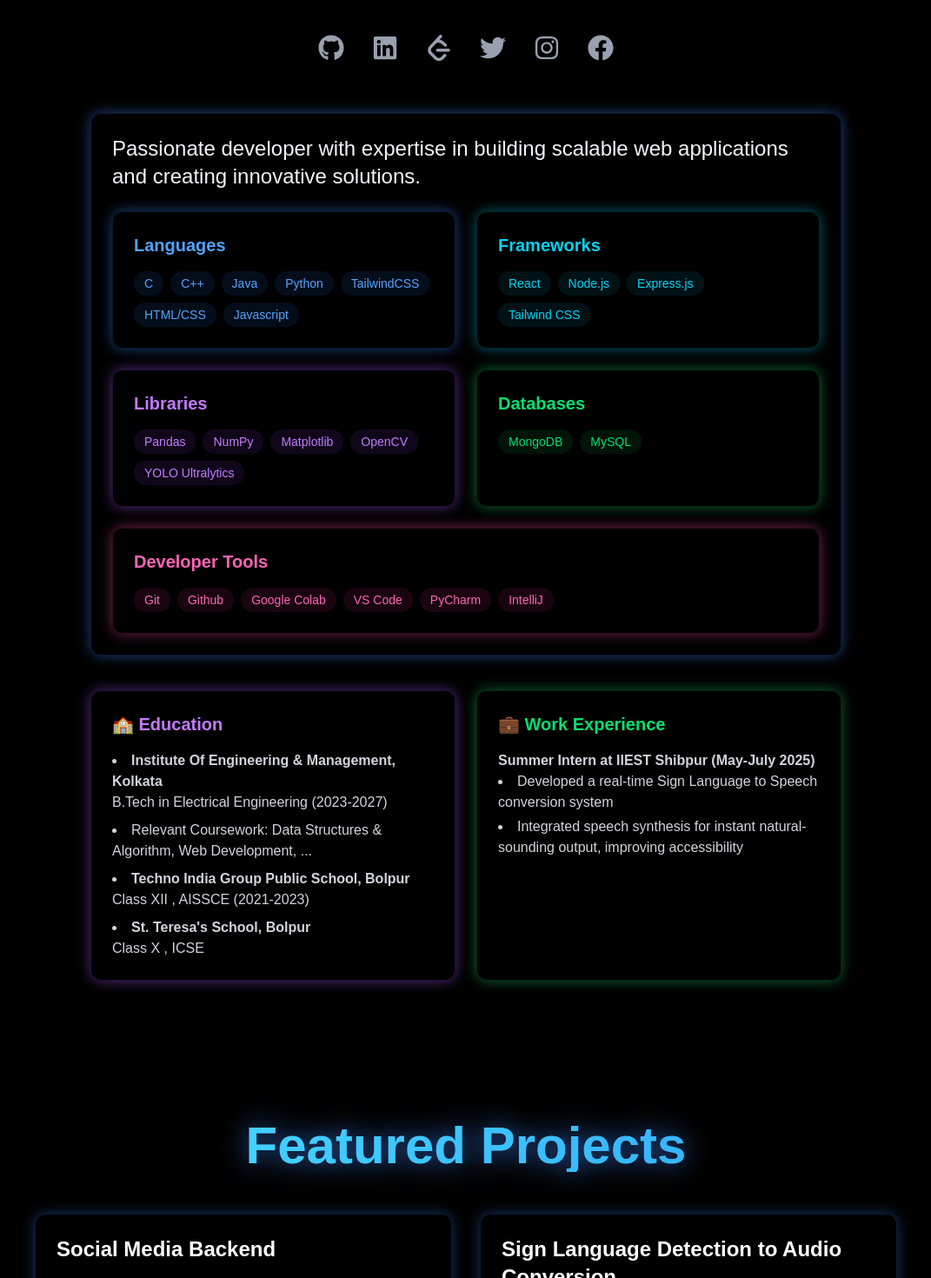
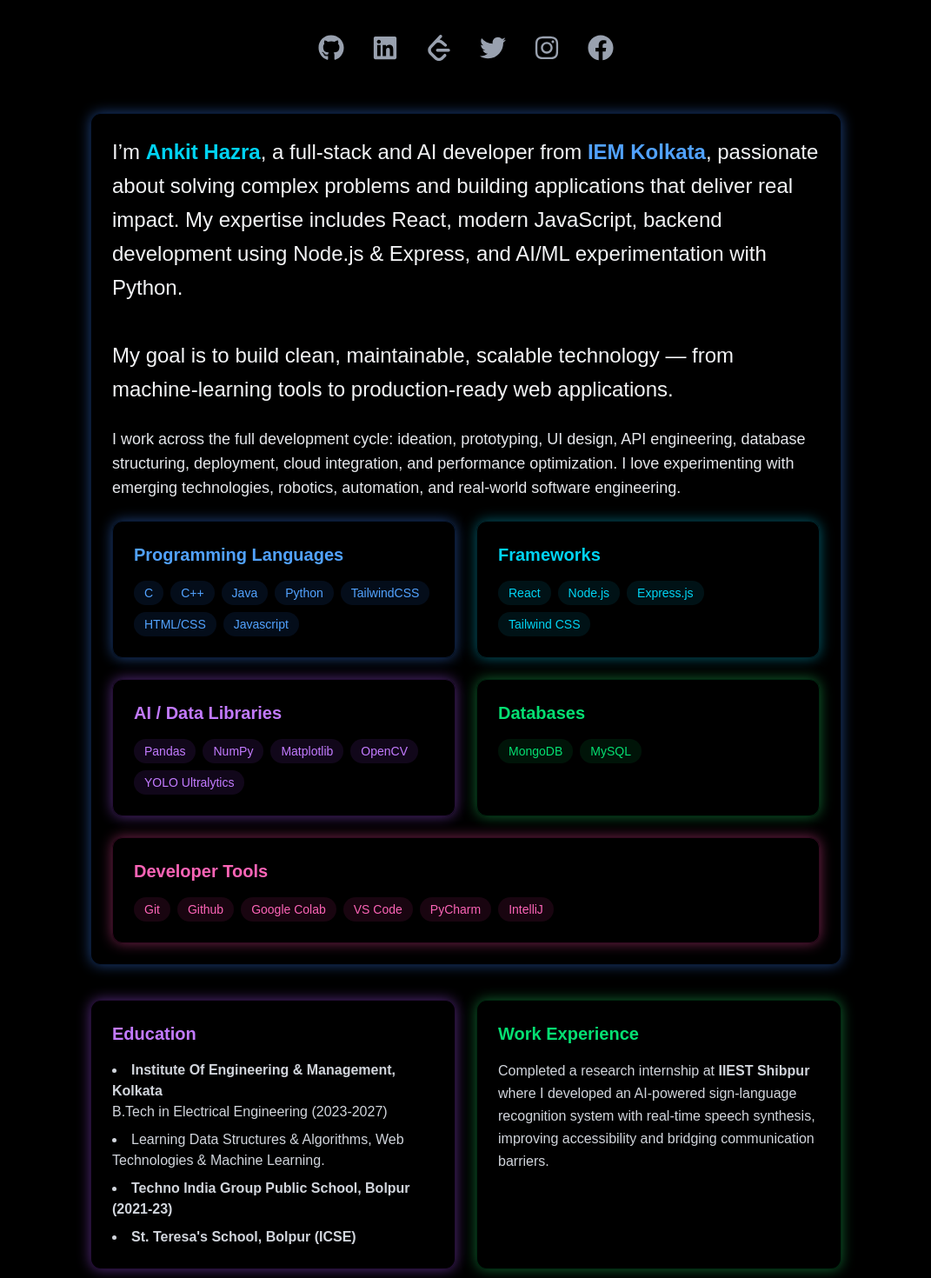
Before and after one commit to AnkitHazra/Ankit.Dev, a React (Vite) app: page / in a window 1280 px wide. Shown: the part 960-2430 px from the top of the page at 87% size, without its empty margins (104-1175 px from the left). Built offline with nearby package versions, Linux system fonts and the light colour scheme.

Commit message:
updated index page and rewrite the about page for seo

```diff
--- a/src/components/sections/About.jsx
+++ b/src/components/sections/About.jsx
@@ -30,6 +30,7 @@
   return (
     <section id="about" className="min-h-screen flex items-center justify-center py-20">
       <div className="max-w-4xl mx-auto px-4">
+
         {/* Title */}
         <h2
           data-aos="fade-down"
@@ -38,12 +39,8 @@
           About Me
         </h2>
 
-                {/* Social Icons */}
-                <div
-                    data-aos="zoom-in"
-                    data-aos-delay="200"
-                    className="flex justify-center gap-8 mb-15 mt-15"
-                >
+        {/* Social Links */}
+        <div data-aos="zoom-in" data-aos-delay="200" className="flex justify-center gap-8 mb-15 mt-15">
           {[
             { icon: <FaGithub />, link: "https://github.com/AnkitHazra" },
             { icon: <FaLinkedin />, link: "https://www.linkedin.com/in/hazraankit2005/" },
@@ -52,35 +49,47 @@
             { icon: <FaInstagram />, link: "https://www.instagram.com/hazra_ankit1/" },
             { icon: <FaFacebook />, link: "https://www.facebook.com/profile.php?id=100093854046682" }
           ].map((social, i) => (
-                        <a key={i} href={social.link} target="_blank" rel="noopener noreferrer"
-                            className="text-gray-400 hover:text-cyan-400 text-3xl transition-transform transform hover:scale-125 hover:drop-shadow-[0_0_10px_rgba(6,182,212,0.8)]">
+            <a
+              key={i}
+              href={social.link}
+              target="_blank"
+              rel="noopener noreferrer"
+              className="text-gray-400 hover:text-cyan-400 text-3xl transition-transform transform hover:scale-125 hover:drop-shadow-[0_0_10px_rgba(6,182,212,0.8)]"
+            >
               {social.icon}
             </a>
           ))}
         </div>
 
-                {/* About Card */}
-                <div
-                    data-aos="fade-up"
-                    data-aos-delay="400"
-                    className={`rounded-xl p-6 bg-black/30 border ${neonStyles.languages.border} ${neonStyles.languages.shadow} transition-all`}
-                >
-                    <p className="text-gray-100 mb-6 text-2xl">
-                        Passionate developer with expertise in building scalable web
-                        applications and creating innovative solutions.
+        {/* Introduction */}
+        <div data-aos="fade-up" data-aos-delay="400" className="rounded-xl p-6 bg-black/30 border border-blue-500/20 shadow-[0_0_15px_rgba(59,130,246,0.5)]">
+          <p className="text-gray-100 mb-6 text-2xl leading-relaxed">
+            I’m <strong className="text-cyan-400">Ankit Hazra</strong>, a full-stack and AI developer from
+            <strong className="text-blue-400"> IEM Kolkata</strong>, passionate about solving complex problems and
+            building applications that deliver real impact. My expertise includes React, modern JavaScript,
+            backend development using Node.js & Express, and AI/ML experimentation with Python.
+            <br /><br />
+            My goal is to build clean, maintainable, scalable technology — from machine-learning tools to
+            production-ready web applications.
           </p>
 
-                    {/* Skills Grid */}
+          {/* Skills */}
+          <p className="text-gray-200 mb-6 text-lg">
+            I work across the full development cycle: ideation, prototyping, UI design, API engineering,
+            database structuring, deployment, cloud integration, and performance optimization.
+            I love experimenting with emerging technologies, robotics, automation, and real-world software
+            engineering.
+          </p>
+
+          {/* Hard Skill Blocks */}
           <div className="grid grid-cols-1 md:grid-cols-2 gap-6">
+
             {/* Languages */}
-                        <div
-                            data-aos="fade-right"
-                            className={`rounded-xl p-6 border ${neonStyles.languages.border} ${neonStyles.languages.shadow} transition-all`}
-                        >
-                            <h3 className={`text-xl font-bold mb-4 ${neonStyles.languages.text}`}>Languages</h3>
+            <div className={`rounded-xl p-6 border ${neonStyles.languages.border} ${neonStyles.languages.shadow}`}>
+              <h3 className={`text-xl font-bold mb-4 ${neonStyles.languages.text}`}>Programming Languages</h3>
               <div className="flex flex-wrap gap-2">
                 {languages.map((tech, key) => (
-                                    <span key={key} className={`${neonStyles.languages.bg} ${neonStyles.languages.text} py-1 px-3 rounded-full text-sm transition`}>
+                  <span key={key} className={`${neonStyles.languages.bg} ${neonStyles.languages.text} py-1 px-3 rounded-full text-sm`}>
                     {tech}
                   </span>
                 ))}
@@ -88,14 +97,11 @@
             </div>
 
             {/* Frameworks */}
-                        <div
-                            data-aos="fade-left"
-                            className={`rounded-xl p-6 border ${neonStyles.frameworks.border} ${neonStyles.frameworks.shadow} transition-all`}
-                        >
+            <div className={`rounded-xl p-6 border ${neonStyles.frameworks.border} ${neonStyles.frameworks.shadow}`}>
               <h3 className={`text-xl font-bold mb-4 ${neonStyles.frameworks.text}`}>Frameworks</h3>
               <div className="flex flex-wrap gap-2">
                 {framework.map((tech, key) => (
-                                    <span key={key} className={`${neonStyles.frameworks.bg} ${neonStyles.frameworks.text} py-1 px-3 rounded-full text-sm transition`}>
+                  <span key={key} className={`${neonStyles.frameworks.bg} ${neonStyles.frameworks.text} py-1 px-3 rounded-full text-sm`}>
                     {tech}
                   </span>
                 ))}
@@ -103,15 +109,11 @@
             </div>
 
             {/* Libraries */}
-                        <div
-                            data-aos="fade-right"
-                            data-aos-delay="200"
-                            className={`rounded-xl p-6 border ${neonStyles.libraries.border} ${neonStyles.libraries.shadow} transition-all`}
-                        >
-                            <h3 className={`text-xl font-bold mb-4 ${neonStyles.libraries.text}`}>Libraries</h3>
+            <div className={`rounded-xl p-6 border ${neonStyles.libraries.border} ${neonStyles.libraries.shadow}`}>
+              <h3 className={`text-xl font-bold mb-4 ${neonStyles.libraries.text}`}>AI / Data Libraries</h3>
               <div className="flex flex-wrap gap-2">
                 {library.map((tech, key) => (
-                                    <span key={key} className={`${neonStyles.libraries.bg} ${neonStyles.libraries.text} py-1 px-3 rounded-full text-sm transition`}>
+                  <span key={key} className={`${neonStyles.libraries.bg} ${neonStyles.libraries.text} py-1 px-3 rounded-full text-sm`}>
                     {tech}
                   </span>
                 ))}
@@ -119,69 +121,63 @@
             </div>
 
             {/* Databases */}
-                        <div
-                            data-aos="fade-left"
-                            data-aos-delay="200"
-                            className={`rounded-xl p-6 border ${neonStyles.databases.border} ${neonStyles.databases.shadow} transition-all`}
-                        >
+            <div className={`rounded-xl p-6 border ${neonStyles.databases.border} ${neonStyles.databases.shadow}`}>
               <h3 className={`text-xl font-bold mb-4 ${neonStyles.databases.text}`}>Databases</h3>
               <div className="flex flex-wrap gap-2">
                 {db.map((tech, key) => (
-                                    <span key={key} className={`${neonStyles.databases.bg} ${neonStyles.databases.text} py-1 px-3 rounded-full text-sm transition`}>
+                  <span key={key} className={`${neonStyles.databases.bg} ${neonStyles.databases.text} py-1 px-3 rounded-full text-sm`}>
                     {tech}
                   </span>
                 ))}
               </div>
             </div>
 
-                        {/* Developer Tools */}
-                        <div
-                            data-aos="zoom-in-up"
-                            data-aos-delay="300"
-                            className={`rounded-xl p-6 border ${neonStyles.tools.border} ${neonStyles.tools.shadow} transition-all md:col-span-2`}
-                        >
+            {/* Dev Tools */}
+            <div className={`rounded-xl p-6 border ${neonStyles.tools.border} ${neonStyles.tools.shadow} md:col-span-2`}>
               <h3 className={`text-xl font-bold mb-4 ${neonStyles.tools.text}`}>Developer Tools</h3>
               <div className="flex flex-wrap gap-2">
                 {devTools.map((tech, key) => (
-                                    <span key={key} className={`${neonStyles.tools.bg} ${neonStyles.tools.text} py-1 px-3 rounded-full text-sm transition`}>
+                  <span key={key} className={`${neonStyles.tools.bg} ${neonStyles.tools.text} py-1 px-3 rounded-full text-sm`}>
                     {tech}
                   </span>
                 ))}
               </div>
             </div>
+
           </div>
         </div>
 
         {/* Education & Experience */}
         <div className="grid grid-cols-1 md:grid-cols-2 gap-6 mt-10">
-                    <div
-                        data-aos="flip-left"
-                        className="p-6 rounded-xl border border-purple-500/20 bg-black/30 shadow-[0_0_15px_rgba(168,85,247,0.5)] hover:shadow-[0_0_25px_rgba(168,85,247,0.8)] transition-all"
-                    >
-                        <h3 className="text-xl font-bold mb-4 text-purple-400">🏫 Education</h3>
+
+          {/* Education */}
+          <div data-aos="flip-left" className="p-6 rounded-xl border border-purple-500/20 bg-black/30 shadow-[0_0_15px_rgba(168,85,247,0.5)]">
+            <h3 className="text-xl font-bold mb-4 text-purple-400">Education</h3>
             <ul className="list-disc list-inside text-gray-300 space-y-2">
-                            <li><strong>Institute Of Engineering & Management, Kolkata</strong><p>B.Tech in Electrical Engineering (2023-2027)</p></li>
-                            <li>Relevant Coursework: Data Structures & Algorithm, Web Development, ...</li>
-                            <li><strong>Techno India Group Public School, Bolpur</strong><p>Class XII , AISSCE (2021-2023)</p></li>
-                            <li><strong>St. Teresa's School, Bolpur</strong><p>Class X , ICSE</p></li>
+              <li>
+                <strong>Institute Of Engineering & Management, Kolkata</strong>
+                <p>B.Tech in Electrical Engineering (2023-2027)</p>
+              </li>
+              <li>Learning Data Structures & Algorithms, Web Technologies & Machine Learning.</li>
+              <li>
+                <strong>Techno India Group Public School, Bolpur (2021-23)</strong>
+              </li>
+              <li>
+                <strong>St. Teresa's School, Bolpur (ICSE)</strong>
+              </li>
             </ul>
           </div>
 
-                    <div
-                        data-aos="flip-right"
-                        className="p-6 rounded-xl border border-green-500/20 bg-black/30 shadow-[0_0_15px_rgba(34,197,94,0.5)] hover:shadow-[0_0_25px_rgba(34,197,94,0.8)] transition-all"
-                    >
-                        <h3 className="text-xl font-bold mb-4 text-green-400">💼 Work Experience</h3>
-                        <div className="space-y-4 text-gray-300">
-                            <div>
-                                <h4 className="font-semibold">Summer Intern at IIEST Shibpur (May-July 2025)</h4>
-                                <ul className="list-disc list-inside space-y-1">
-                                    <li>Developed a real-time Sign Language to Speech conversion system</li>
-                                    <li>Integrated speech synthesis for instant natural-sounding output, improving accessibility</li>
-                                </ul>
+          {/* Experience */}
+          <div data-aos="flip-right" className="p-6 rounded-xl border border-green-500/20 bg-black/30 shadow-[0_0_15px_rgba(34,197,94,0.5)]">
+            <h3 className="text-xl font-bold mb-4 text-green-400">Work Experience</h3>
+            <p className="text-gray-300 leading-relaxed">
+              Completed a research internship at <strong>IIEST Shibpur</strong> where I developed an
+              AI-powered sign-language recognition system with real-time speech synthesis,
+              improving accessibility and bridging communication barriers.
+            </p>
           </div>
-                        </div>
-                    </div>
+
         </div>
       </div>
     </section>
--- a/src/components/sections/Home.jsx
+++ b/src/components/sections/Home.jsx
@@ -16,6 +16,7 @@
     <section
       id="home"
       className="min-h-screen flex items-center justify-center relative bg-gradient-to-b from-black via-gray-900 to-black"
+
     >
       {/* 🔥 Content block zooms on load */}
       <div
```
Also changed, not shown: index.html (+16 -7 lines). Lines whose indentation alone changed are shown as unchanged.
